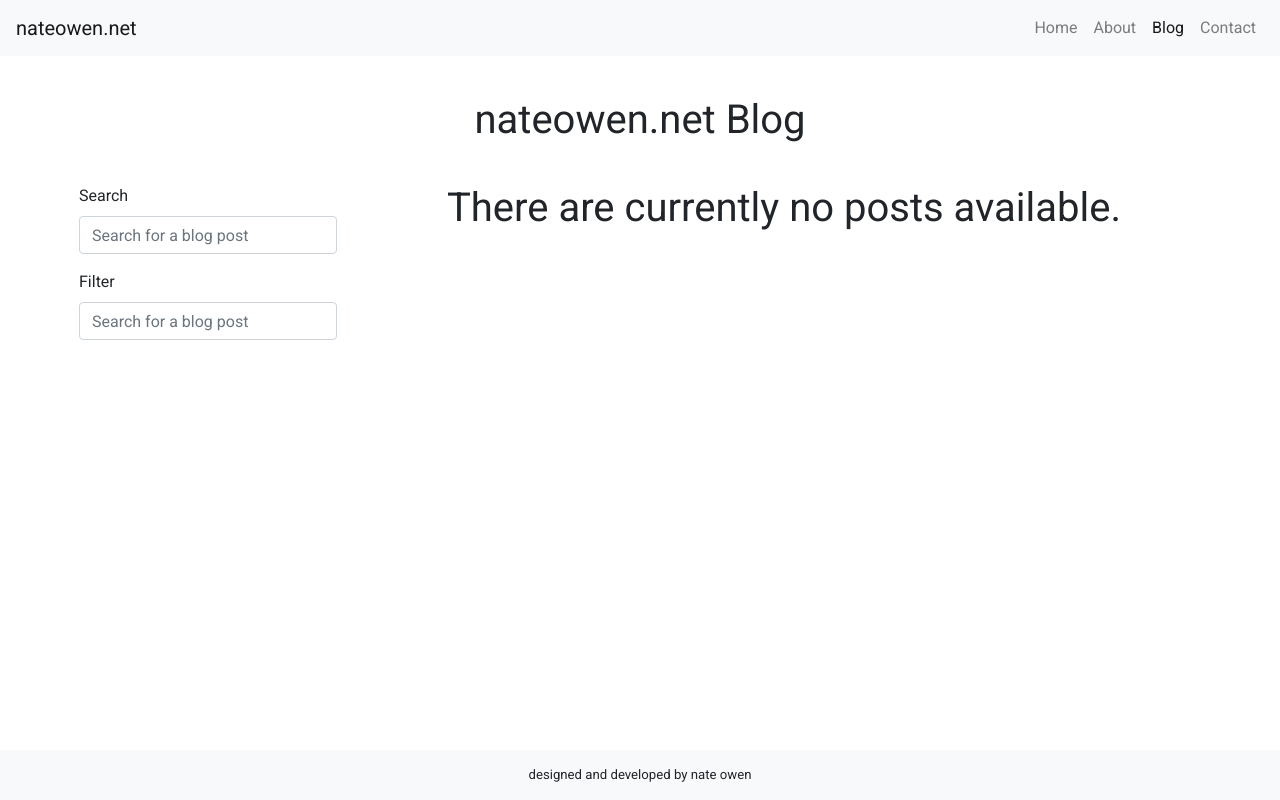
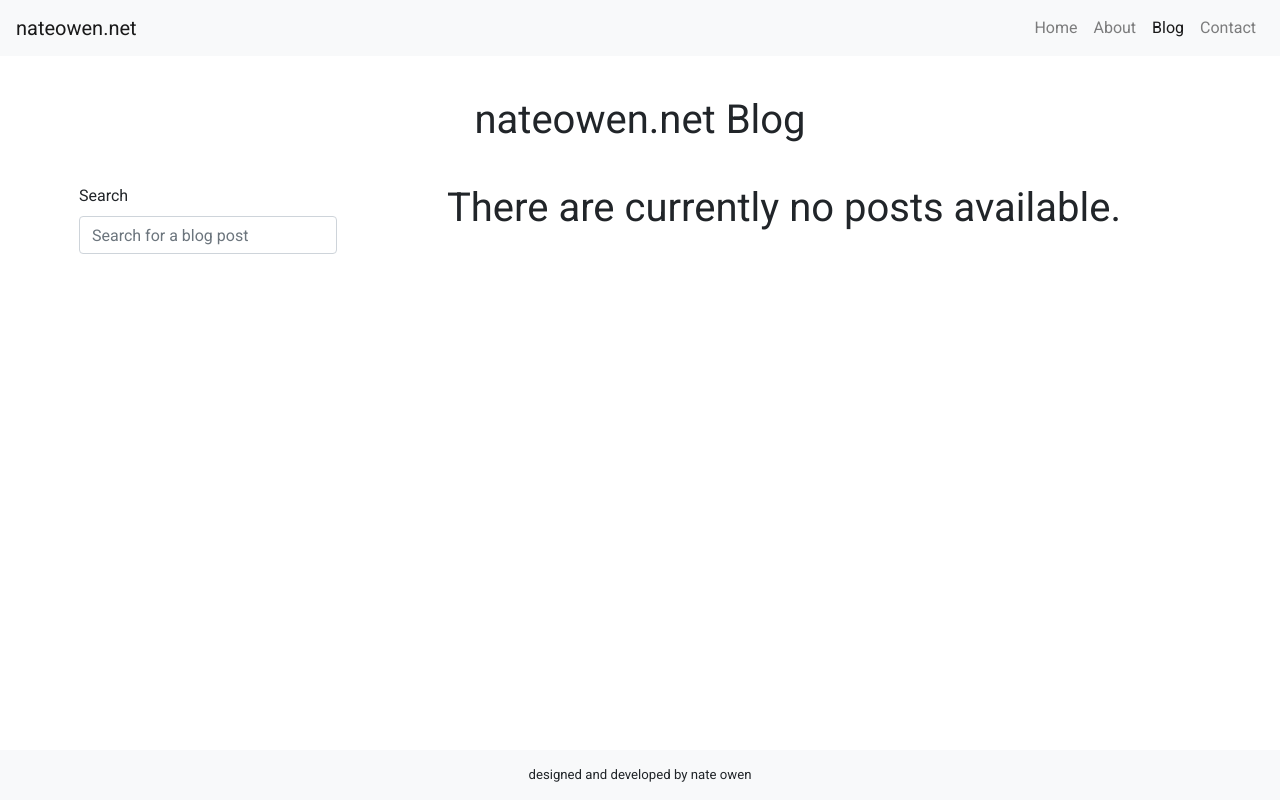
Before and after one commit to nowen458/nateowen-fe, an Angular app: page /blog in a window 1280 px wide. Built offline with nearby package versions, Linux system fonts and the light colour scheme.

Commit message:
Kind of redundant

```diff
--- a/src/app/blogpage/blogpage.component.html
+++ b/src/app/blogpage/blogpage.component.html
@@ -11,10 +11,10 @@
                 <input type="text" class="form-control" id="searchInput" placeholder="Search for a blog post">
             </div>
 
-            <div class="form-group" id="filtersearch">
+            <!-- <div class="form-group" id="filtersearch">
                 <label for="searchInput">Filter</label>
                 <input type="text" class="form-control" id="searchInput" placeholder="Search for a blog post">
-            </div>
+            </div> -->
         </div>
 
         <div class="col-9">
```
